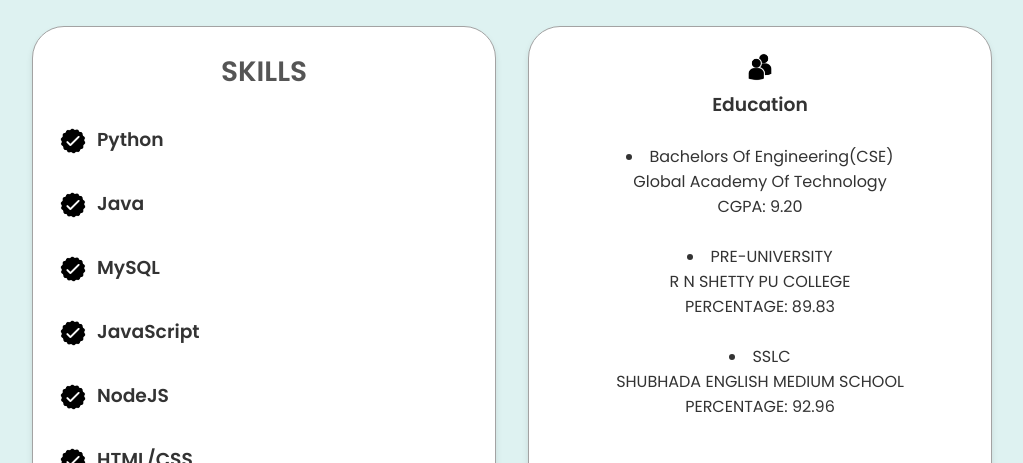
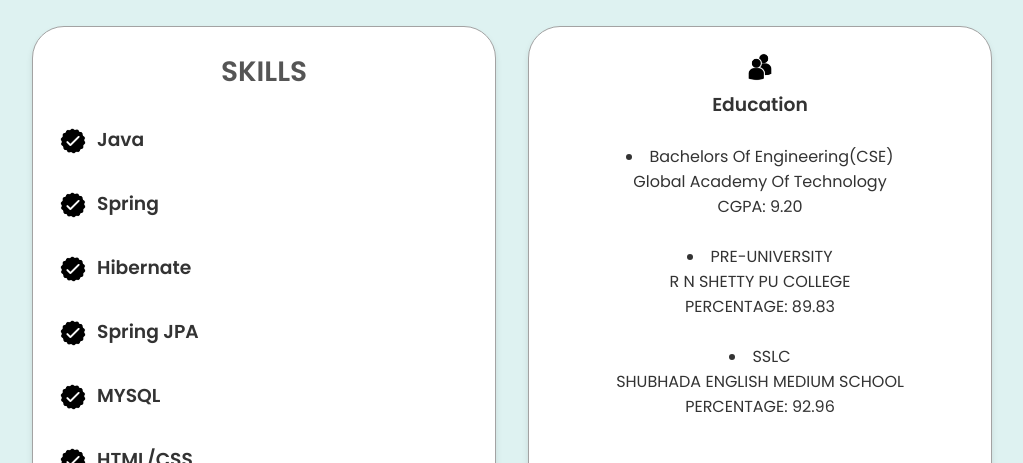
Before and after one commit to shashankkshettyy/portfolio, a plain HTML site: page index.html in a window 1280 px wide. Shown: the part 980-1443 px from the top of the page, without its empty margins (128-1151 px from the left). Drawn offline with Linux system fonts and the light colour scheme.

Commit message:
updated resume

```diff
--- a/index.html
+++ b/index.html
@@ -22,7 +22,7 @@
     </div>
   </nav>
   <nav id="hamburger-nav">
-    <div class="logo">SHASHANKA</div>
+    <div class="logo">Welcome...</div>
     <div class="hamburger-menu">
       <div class="hamburger-icon" onclick="toggleMenu()">
         <span></span>
@@ -70,31 +70,31 @@
             <article>
               <img src="./assets/checkmark.png" alt="Experience icon" class="icon" />
               <div>
-                <h3>Python</h3>
-              </div>
-            </article>
-            <article>
-              <img src="./assets/checkmark.png" alt="Experience icon" class="icon" />
-              <div>
                 <h3>Java</h3>
               </div>
             </article>
             <article>
               <img src="./assets/checkmark.png" alt="Experience icon" class="icon" />
               <div>
-                <h3>MySQL</h3>
+                <h3>Spring</h3>
               </div>
             </article>
             <article>
               <img src="./assets/checkmark.png" alt="Experience icon" class="icon" />
               <div>
-                <h3>JavaScript</h3>
+                <h3>Hibernate</h3>
               </div>
             </article>
             <article>
               <img src="./assets/checkmark.png" alt="Experience icon" class="icon" />
               <div>
-                <h3>NodeJS</h3>
+                <h3>Spring JPA</h3>
+              </div>
+            </article>
+            <article>
+              <img src="./assets/checkmark.png" alt="Experience icon" class="icon" />
+              <div>
+                <h3>MYSQL</h3>
               </div>
             </article>
             <article>
@@ -199,7 +199,7 @@
     </nav>
     <p class="footer-text">Made by Shashanka</p>
   </footer>
-  <script src="app.js"></script>
+  <script src="script.js"></script>
 </body>
 
 </html>
```
